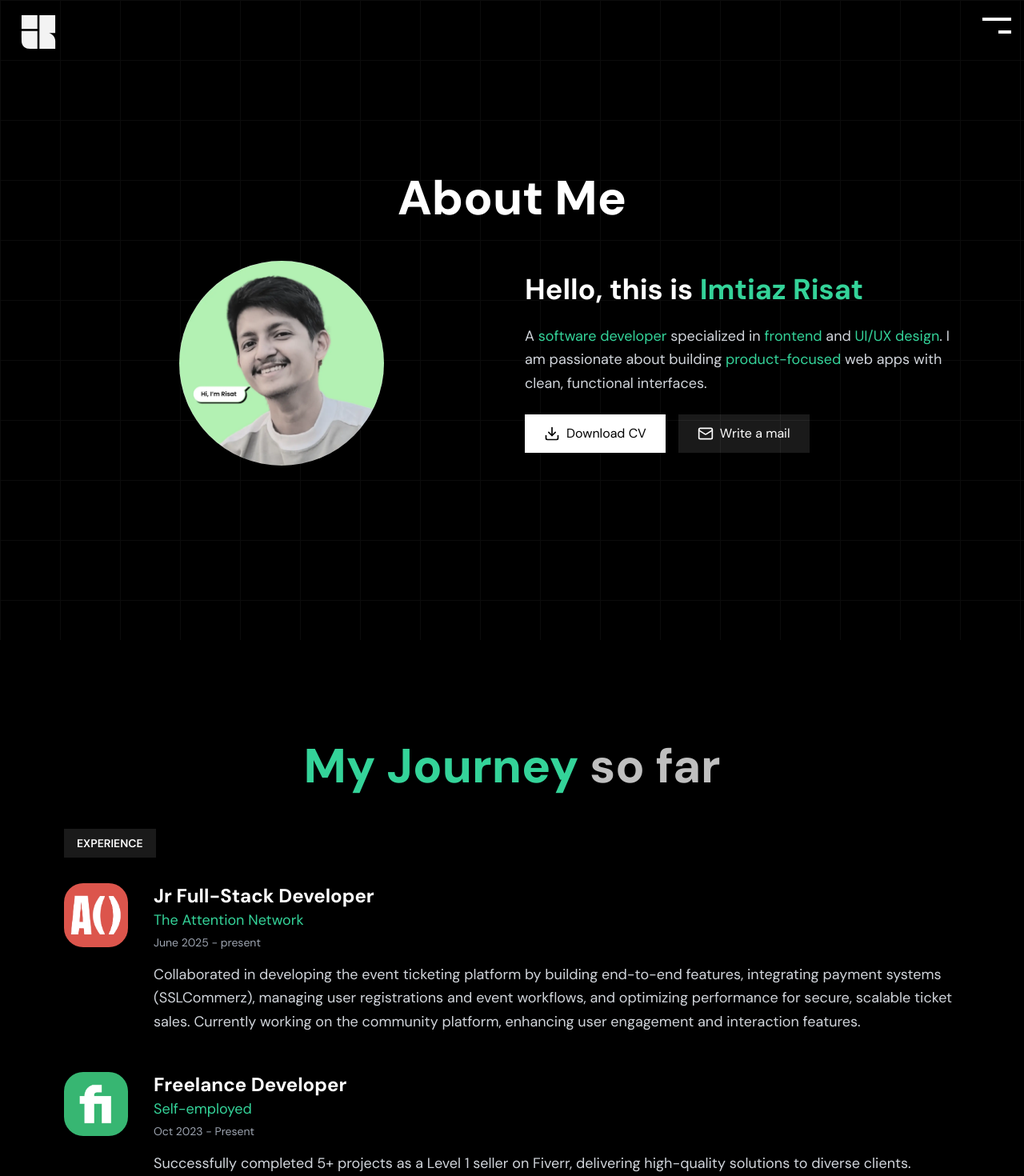
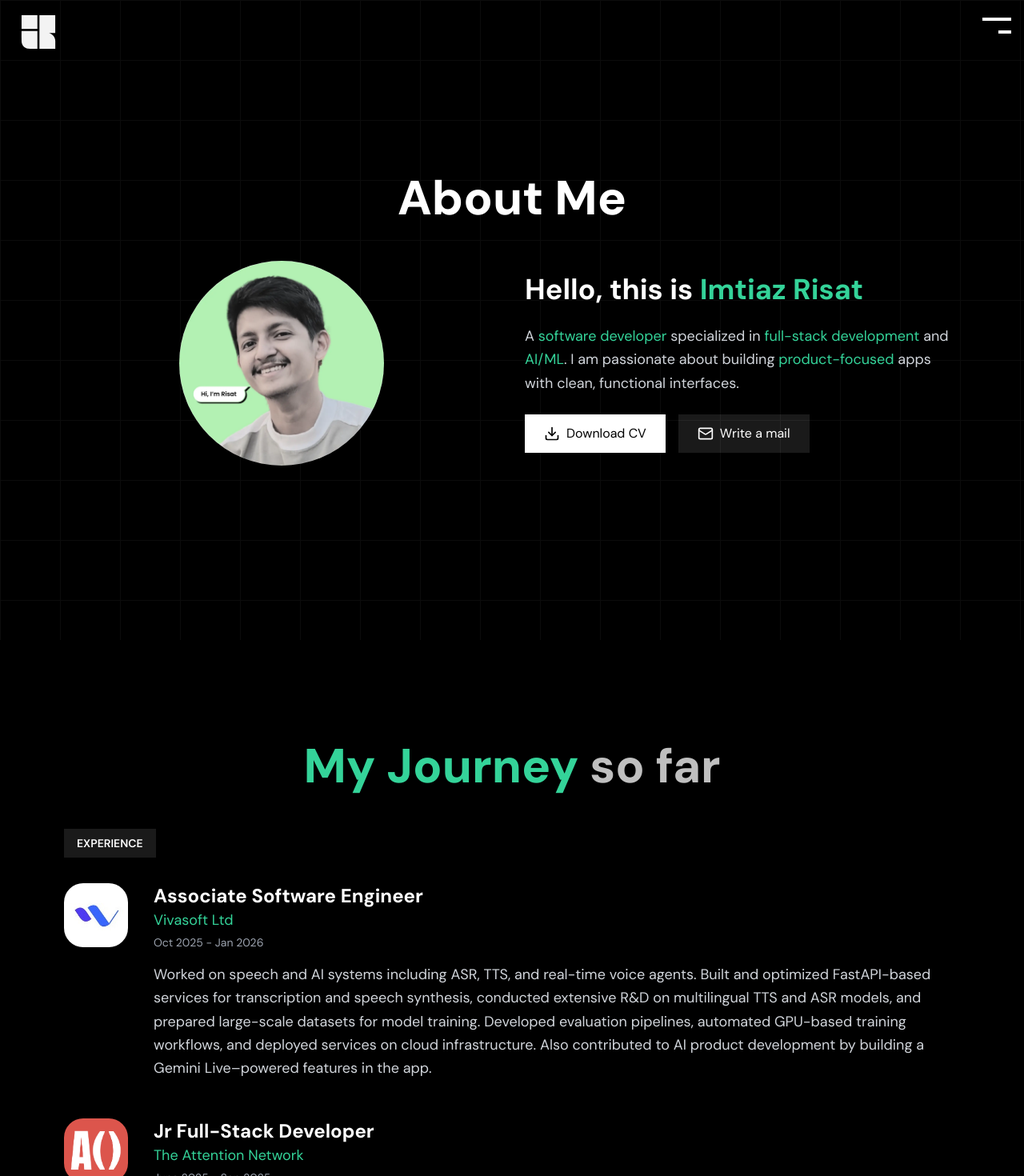
Before and after one commit to imtiaz-risat/my-portfolio, a Next.js app: page /about in a window 1280 px wide. Shown: the top 1470 px of the page at 80% size. Built offline with nearby package versions, Linux system fonts and the light colour scheme.

Commit message:
docs(about): update professional details

```diff
--- a/app/about/page.jsx
+++ b/app/about/page.jsx
@@ -101,14 +101,17 @@ function AboutPage() {
                 <p className="text-lg text-gray-300 leading-relaxed">
                   A <span className="text-emerald-400">software developer</span>{" "}
                   specialized in{" "}
-                  <span className="text-emerald-400">frontend</span> and{" "}
-                  <span className="text-emerald-400">UI/UX design</span>. I am
+                  <span className="text-emerald-400">
+                    full-stack development
+                  </span>{" "}
+                  and <span className="text-emerald-400">AI/ML</span>. I am
                   passionate about building{" "}
-                  <span className="text-emerald-400">product-focused</span> web
-                  apps with clean, functional interfaces.
+                  <span className="text-emerald-400">product-focused</span> apps
+                  with clean, functional interfaces.
                 </p>
 
                 <div className="flex flex-wrap gap-4">
+                  {/* TO DO: Need to update the CV file */}
                   <motion.a
                     href="/Ahabab-Imtiaz-Risat-CV.pdf"
                     download="Ahabab-Imtiaz-Risat-CV.pdf"
@@ -164,18 +167,26 @@ function AboutPage() {
               <div className="space-y-12">
                 {[
                   {
-                    icon: "/TAN-logo.webp", // You may want to add The Attention Network logo
+                    icon: "/vivasoftltd-logo.jpg",
+                    title: "Associate Software Engineer",
+                    company: "Vivasoft Ltd",
+                    date: "Oct 2025 - Jan 2026",
+                    description:
+                      "Worked on speech and AI systems including ASR, TTS, and real-time voice agents. Built and optimized FastAPI-based services for transcription and speech synthesis, conducted extensive R&D on multilingual TTS and ASR models, and prepared large-scale datasets for model training. Developed evaluation pipelines, automated GPU-based training workflows, and deployed services on cloud infrastructure. Also contributed to AI product development by building a Gemini Live–powered features in the app.",
+                  },
+                  {
+                    icon: "/TAN-logo.webp",
                     title: "Jr Full-Stack Developer",
                     company: "The Attention Network",
-                    date: "June 2025 - present",
+                    date: "June 2025 - Sep 2025",
                     description:
                       "Collaborated in developing the event ticketing platform by building end-to-end features, integrating payment systems (SSLCommerz), managing user registrations and event workflows, and optimizing performance for secure, scalable ticket sales. Currently working on the community platform, enhancing user engagement and interaction features.",
                   },
                   {
-                    icon: "/fiverr-logo.webp", // You'll need to add this icon
+                    icon: "/fiverr-logo.webp",
                     title: "Freelance Developer",
                     company: "Self-employed",
-                    date: "Oct 2023 - Present",
+                    date: "Oct 2024 - Present",
                     description:
                       "Successfully completed 5+ projects as a Level 1 seller on Fiverr, delivering high-quality solutions to diverse clients.",
                   },
```
